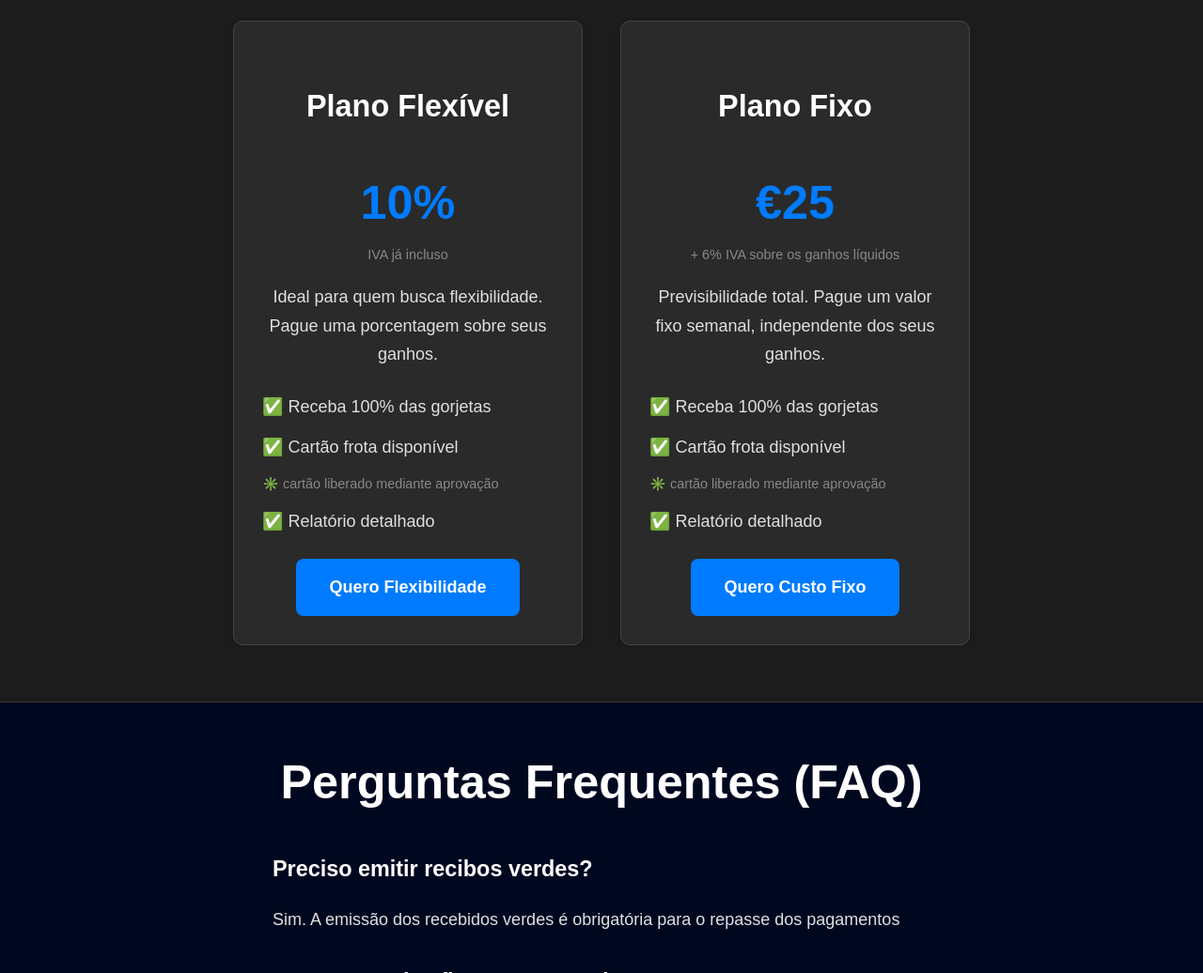
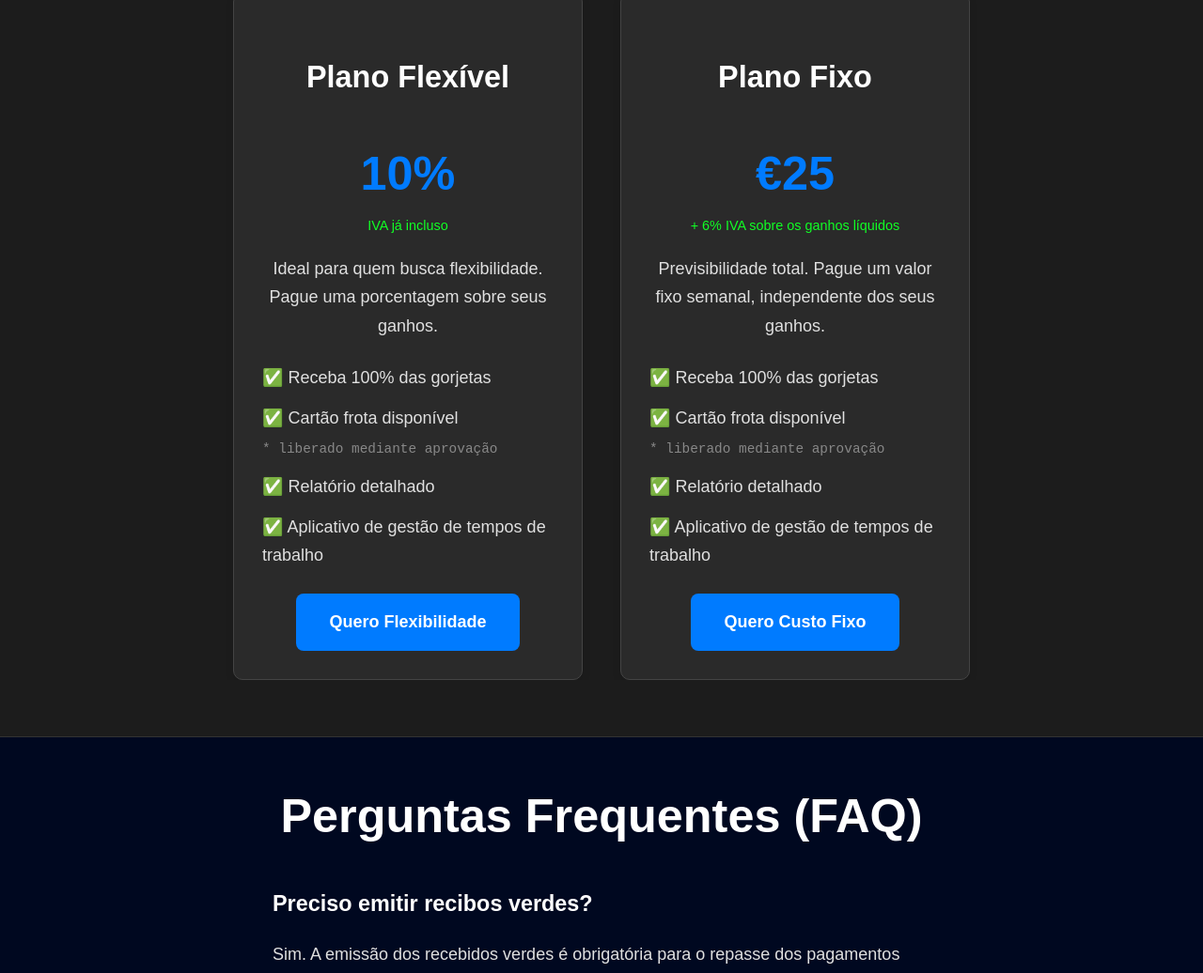
Before and after one commit to pedro0Ag/ProjetoLiggo, a plain HTML site: page index.html in a window 1280 px wide. Shown: the part 1627-2663 px from the top of the page at 94% size. Drawn offline with Linux system fonts and the light colour scheme; a web font is replaced by a local one.

Commit message:
commit final de correções

```diff
--- a/index.html
+++ b/index.html
@@ -28,13 +28,12 @@
     </div>
 </div>
             <div class="social-links">
-                <a href="https://wa.me/351967288400" target="_blank" title="WhatsApp"><i class="fa-brands fa-whatsapp"></i></a>
+                <a href="https://wa.me/351967288400?text=Ol%C3%A1!%20Vi%20seu%20site%20e%20tenho%20interesse%20em%20come%C3%A7ar%20no%20TVDE.%20Pode%20me%20dar%20mais%20informa%C3%A7%C3%B5es%3F" target="_blank" title="WhatsApp"><i class="fa-brands fa-whatsapp"></i></a>
                 <a href="https://www.instagram.com/liggo.pt?igsh=MjV1YzhwenZ1djA4" target="_blank"><i class="fa-brands fa-instagram"></i></a>
                 <a href="https://www.facebook.com/share/1AyBvpqG3F/" target="_blank"><i class="fa-brands fa-facebook"></i></a>
                 <a href="mailto:geral@liggo.pt" title="Enviar Email"><i class="fas fa-envelope"></i></a>
 
                  <a href="login.html" class="auth-nav-link">Login</a>
-                 <a href="cadastro.html" class="auth-nav-link">Cadastro</a>
 
                 <button id="theme-toggle" class="theme-btn">
                     <i class="fas fa-sun"></i>
@@ -54,7 +53,7 @@
     <main>
         <section id="sobre" class="container">
             <h2>O que é SLOT TVDE?</h2>
-            <p>O SLOT TVDE é a solução perfeita para quem quer ser motorista de aplicativo (Uber/Bolt) com o próprio carro, mas sem a burocracia e os custos de abrir uma empresa. Nós cuidamos de tudo para você começar a faturar de forma rápida e segura.</p>
+            <p>Cuidamos de toda a documentação, licenças e gestão, oferecendo suporte completo para que você dirija com tranquilidade e concentre-se no que realmente importa: maximizar seus ganhos.</p>
         </section>
 
         <section id="porque" class="container">
@@ -68,25 +67,25 @@
         <div class="plan-container">
             <div class="plan">
                 <h3>Plano Flexível</h3>
-                <p class="price">10%</p><p class="paragrafoP">  IVA já incluso</p>
+                <p class="price">10%</p><p class="IVA">  IVA já incluso</p>
                 <p>Ideal para quem busca flexibilidade. Pague uma porcentagem sobre seus ganhos.</p>
                 <ul>
                     <li>✅ Receba 100% das gorjetas</li>
-                    <li>✅ Cartão frota disponível</li>
-                    <li class="paragrafoP">✳️ cartão liberado mediante aprovação</li>
+                    <li>✅ Cartão frota disponível <br> <samp class="paragrafoP">* liberado mediante aprovação</samp></li>
                     <li>✅ Relatório detalhado</li>
+                    <li>✅ Aplicativo de gestão de tempos de trabalho</li>
                 </ul>
                 <a href="https://wa.me/351967288400?text=Ol%C3%A1!%20Gostaria%20de%20saber%20mais%20sobre%20o%20Plano%20Flex%C3%ADvel%20para%20motoristas%20TVDE.%20Como%20funciona%3F" class="cta-button" target="_blank">Quero Flexibilidade</a>
             </div>
             <div class="plan">
                 <h3>Plano Fixo</h3>
-                <p class="price">€25</p> <p class="paragrafoP">+ 6% IVA sobre os ganhos líquidos</p>
+                <p class="price">€25</p> <p class="IVA">+ 6% IVA sobre os ganhos líquidos</p>
                 <p>Previsibilidade total. Pague um valor fixo semanal, independente dos seus ganhos.</p>
                  <ul>
                     <li>✅ Receba 100% das gorjetas</li>
-                    <li>✅ Cartão frota disponível</li>
-                    <li class="paragrafoP">✳️ cartão liberado mediante aprovação</li>
+                    <li>✅ Cartão frota disponível <br> <samp class="paragrafoP">* liberado mediante aprovação</samp></li>
                     <li>✅ Relatório detalhado</li>
+                    <li>✅ Aplicativo de gestão de tempos de trabalho</li>
                 </ul>
                 <a href="https://wa.me/351967288400?text=Ol%C3%A1!%20Tenho%20interesse%20no%20Plano%20Fixo%20para%20motoristas%20TVDE.%20Poderia%20me%20explicar%20os%20detalhes%3F" class="cta-button" target="_blank">Quero Custo Fixo</a>
               </div>
--- a/style.css
+++ b/style.css
@@ -145,6 +145,12 @@ main section {
 main section h2 { font-size: 2.8em; margin-bottom: 30px; }
 
 /* Planos */
+
+.IVA{
+    margin-top: 0;
+    font-size: 0.8em;
+    color: rgb(17, 255, 37);
+}
 
 .pricing { background-color: var(--bg-secondary); transition: background-color 0.3s ease; }
 .plan-container { display: flex; justify-content: center; gap: 40px; flex-wrap: wrap; margin-top: 20px; }
```
Also changed, not shown: login.html (+1 -5 lines).
